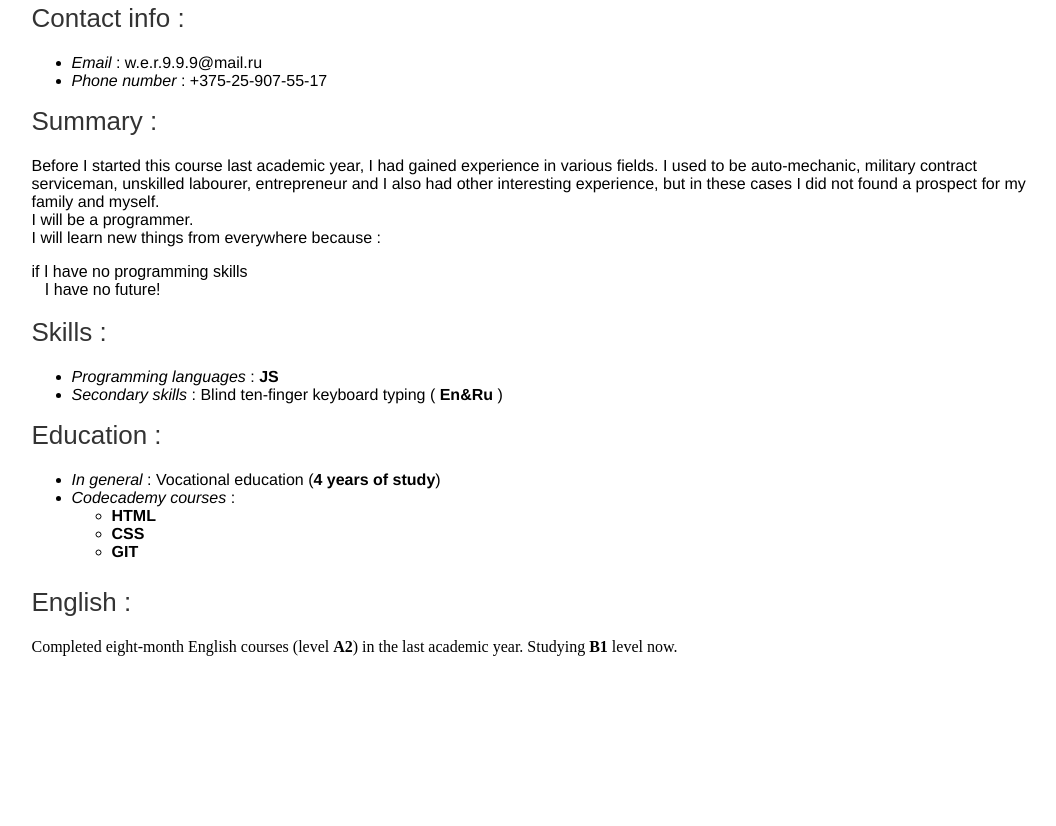
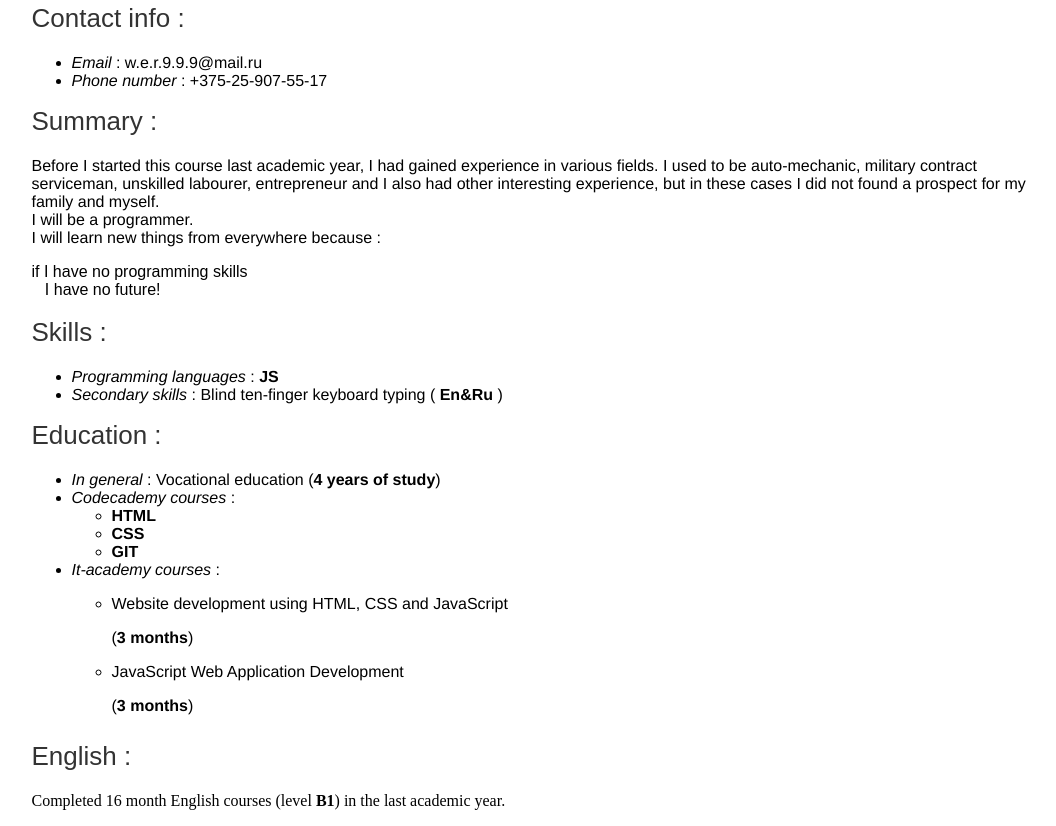
Before and after one commit to valentinepetrov/rsschool-CV, a plain HTML site: page index.html in a window 1280 px wide. Shown: the part 510-1336 px from the top of the page, without its empty margins (97-1153 px from the left). Before the commit the page ends 1182 px from the top, so only its background shows below. Drawn offline with Linux system fonts and the light colour scheme; a web font is replaced by a local one.

Commit message:
It-academy courses
translate and correct

```diff
--- a/index.html
+++ b/index.html
@@ -66,14 +66,19 @@
               <li><strong>GIT</strong></li>
             </ul>
           </li>
+          <li><em>It-academy courses</em> :
+            <ul>
+              <li><p>Website development using HTML, CSS and JavaScript</p>(<strong>3 months</strong>)</li>
+              <li><p>JavaScript Web Application Development</p>(<strong>3 months</strong>)</li>
+            </ul>
+          </li>
         </ul>
       </section>
     </main>
     <footer>
       <h3>English : </h3>
-      <p>Completed eight-month English courses
-         (level <strong>A2</strong>) in the last academic year.
-          Studying <strong>B1</strong> level now.</p>
+      <p>Completed  16 month English courses
+         (level <strong>B1</strong>) in the last academic year.</p>
     </footer>
   </body>
 </html>
```
